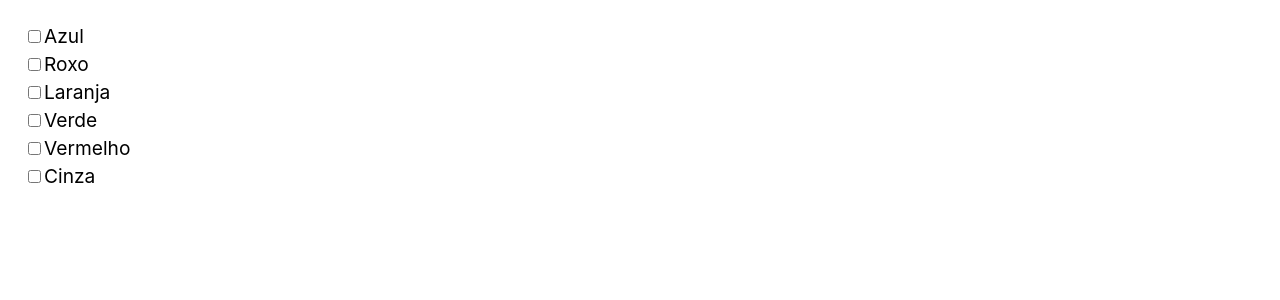
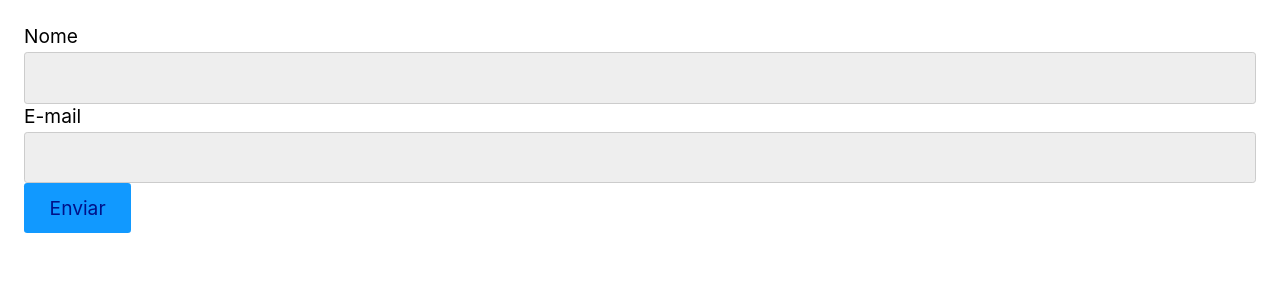
Before and after one commit to Pavanelli7/React, a React (Vite) app in the folder ferramentas-de-automacao/: page / in a window 1280 px wide. Shown: the top 300 px of the page. Built offline with nearby package versions, Linux system fonts and the light colour scheme.

Commit message:
Tópico/form/Componentes Input

```diff
--- a/ferramentas-de-automacao/src/App.jsx
+++ b/ferramentas-de-automacao/src/App.jsx
@@ -1,41 +1,17 @@
 import React from "react";
+import Input from "./Form/Input";
 
 const coresArray = ['azul', 'roxo', 'laranja', 'verde', 'vermelho', 'cinza'];
 
 const App = () => {
-  const [cores, setCores] = React.useState([]);
-
-  function handleChange({ target }) {
-    const { checked, value } = target;
-    if (checked) {
-      setCores([...cores, target.value]);
-    } else {
-      setCores(cores.filter((cor) => cor !== value));
-    }
-  }
-
-  function handleChecked(cor) {
-    return cores.includes(cor);
-  }
+  const [nome, setNome] = React.useState('');
+  const [email, setEmail] = React.useState('');
 
   return (
     <form>
-      {coresArray.map((cor) => (
-        <label key={cor} style={{ textTransform: 'capitalize' }}>
-          <input
-            type="checkbox"
-            value={cor}
-            checked={handleChecked(cor)}
-            onChange={handleChange}
-          />
-          {cor}
-        </label>
-      ))}
-      <ul>
-        {cores.map((cor) => (
-          <li key={cor}>{cor}</li>
-        ))}
-      </ul>
+      <Input id="nome" label='Nome' value={nome} setValue={setNome} />
+      <Input id="email" label="E-mail" value={email} setValue={setEmail} required />
+      <button>Enviar</button>
     </form>
   );
 };
--- a/ferramentas-de-automacao/src/Form/Input.jsx
+++ b/ferramentas-de-automacao/src/Form/Input.jsx
@@ -1,12 +1,16 @@
 import React from 'react'
 
-function Input({label, id, ...props}) {
+function Input({ id, label, value, setValue, required }) {
   return (
     <>
-    <div style={{margin: '1rem 0'}}>
       <label htmlFor={id}>{label}</label>
-      <input id={id} type="text" {...props}/>
-    </div>
+      <input
+        id={id}
+        type="text"
+        value={value}
+        onChange={({ target }) => setValue(target.value)}
+        required={required}
+      />
     </>
   )
 }
```
